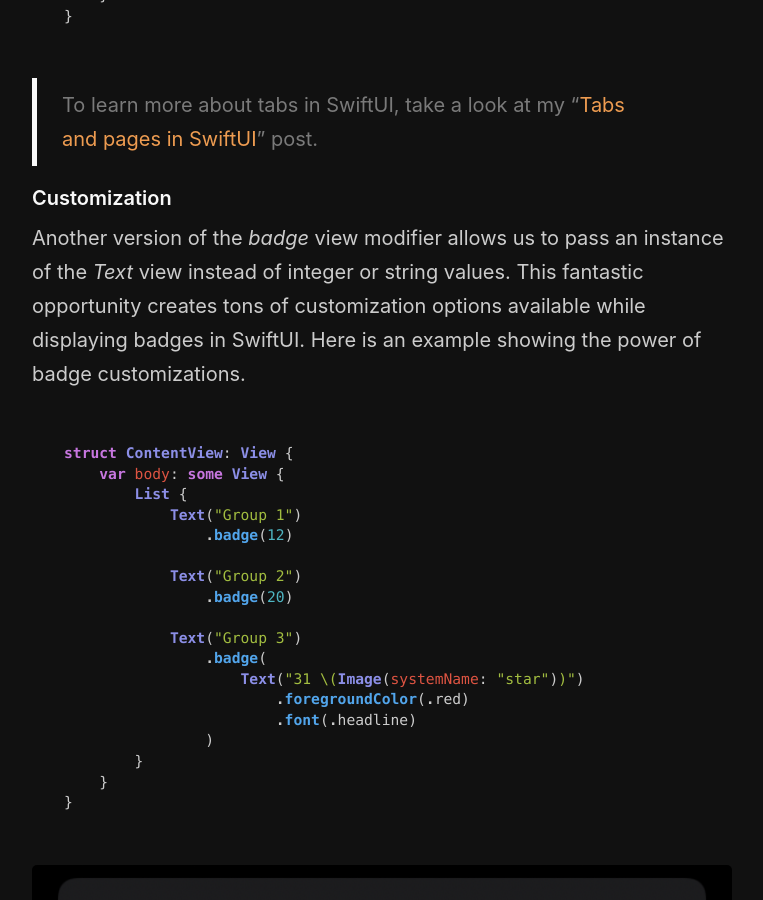
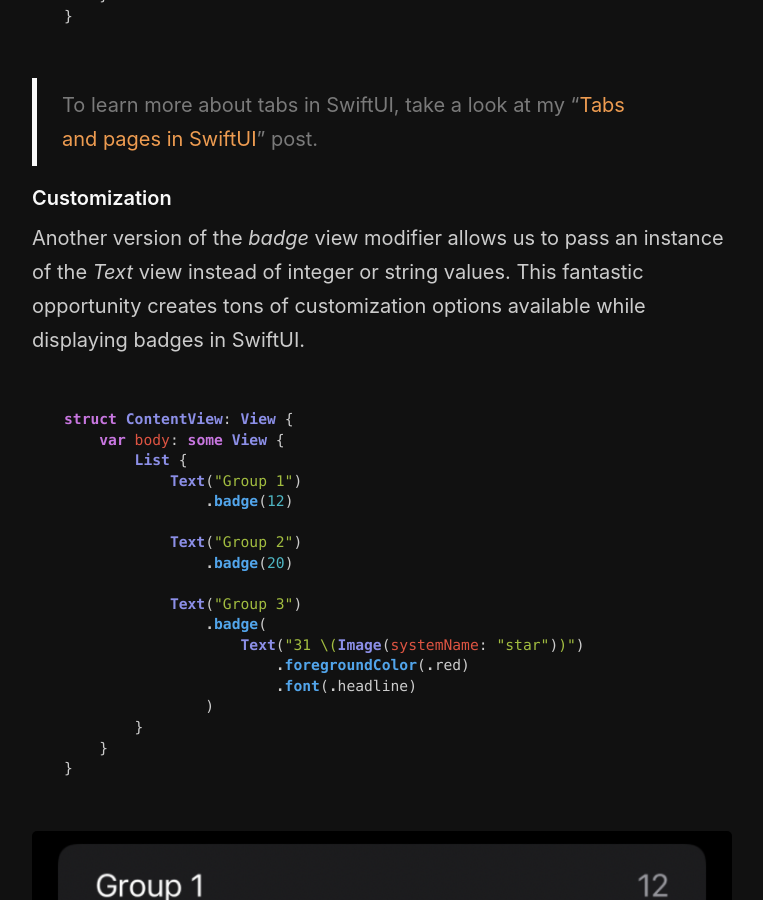
Before and after one commit to mecid/mecid.github.io, a Jekyll site: the page built from _posts/2021-11-10-displaying-badges-in-swiftui.md, in a window 1280 px wide and 900 px high, scrolled down 2798 px. Shown: the whole window, without its empty margins (258-1021 px from the left). Built offline with Jekyll 4.4.1, drawn with Linux system fonts in a browser that asks for light colours.

Commit message:
another cleanup in badges post

````diff
--- a/_posts/2021-11-10-displaying-badges-in-swiftui.md
+++ b/_posts/2021-11-10-displaying-badges-in-swiftui.md
@@ -70,7 +70,7 @@ struct ContentView: View {
 > To learn more about tabs in SwiftUI, take a look at my "[Tabs and pages in SwiftUI](/2020/09/16/tabs-and-pages-in-swiftui/)" post.
 
 #### Customization
-Another version of the *badge* view modifier allows us to pass an instance of the *Text* view instead of integer or string values. This fantastic opportunity creates tons of customization options available while displaying badges in SwiftUI. Here is an example showing the power of badge customizations.
+Another version of the *badge* view modifier allows us to pass an instance of the *Text* view instead of integer or string values. This fantastic opportunity creates tons of customization options available while displaying badges in SwiftUI.
 
 ```swift
 struct ContentView: View {
````
